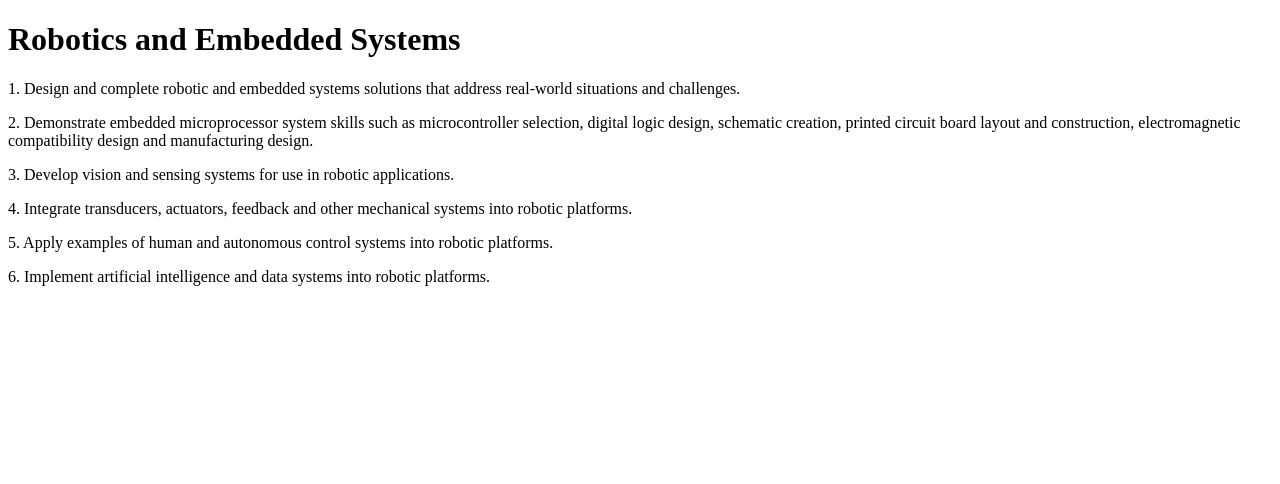
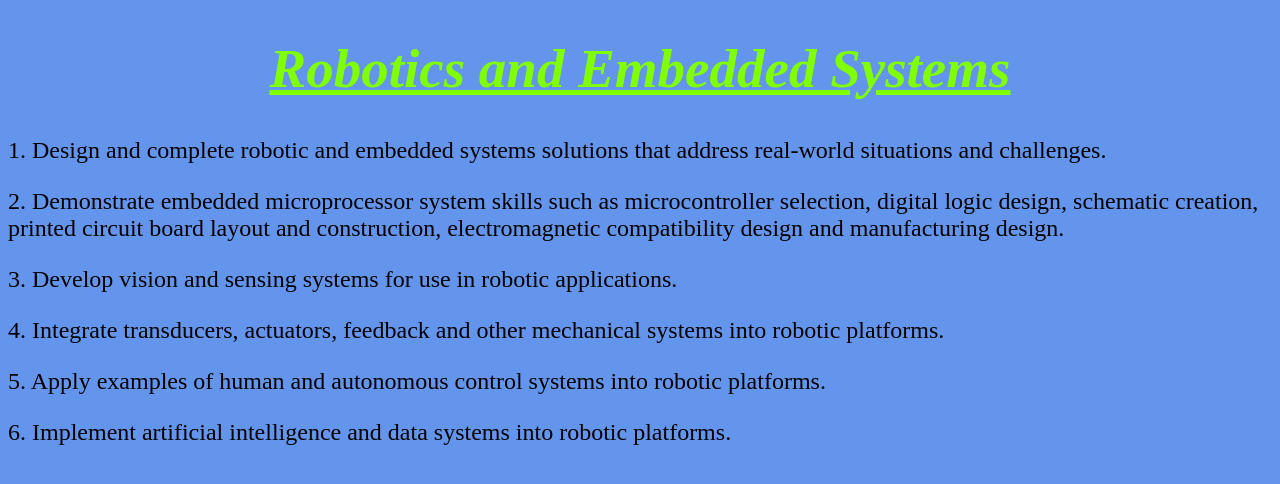
Before and after one commit to MasonNugget/UAT_CSC-102, a plain HTML site: page boards.html in a window 1280 px wide. Drawn offline with Linux system fonts and the light colour scheme.

Commit message:
Add files via upload

```diff
--- a/boards.html
+++ b/boards.html
@@ -7,6 +7,21 @@
     <meta name="viewport" content="width=device-width, initial-scale=1.0">
     <title>Boards Website</title>
 </head>
+<style>
+    body{
+        background-color: cornflowerblue;
+    }
+    h1{
+        font-style:italic;
+        font-size: 55px;
+        text-align: center;
+        text-decoration: underline;
+        color: chartreuse;
+    }
+    p{
+        font-size: 24px;
+    }
+</style>
 <body><!--This is the body of the website-->
 <h1><!--This is Header 1-->
     Robotics and Embedded Systems
```
Also changed, not shown: index.html (+9 -0 lines).
